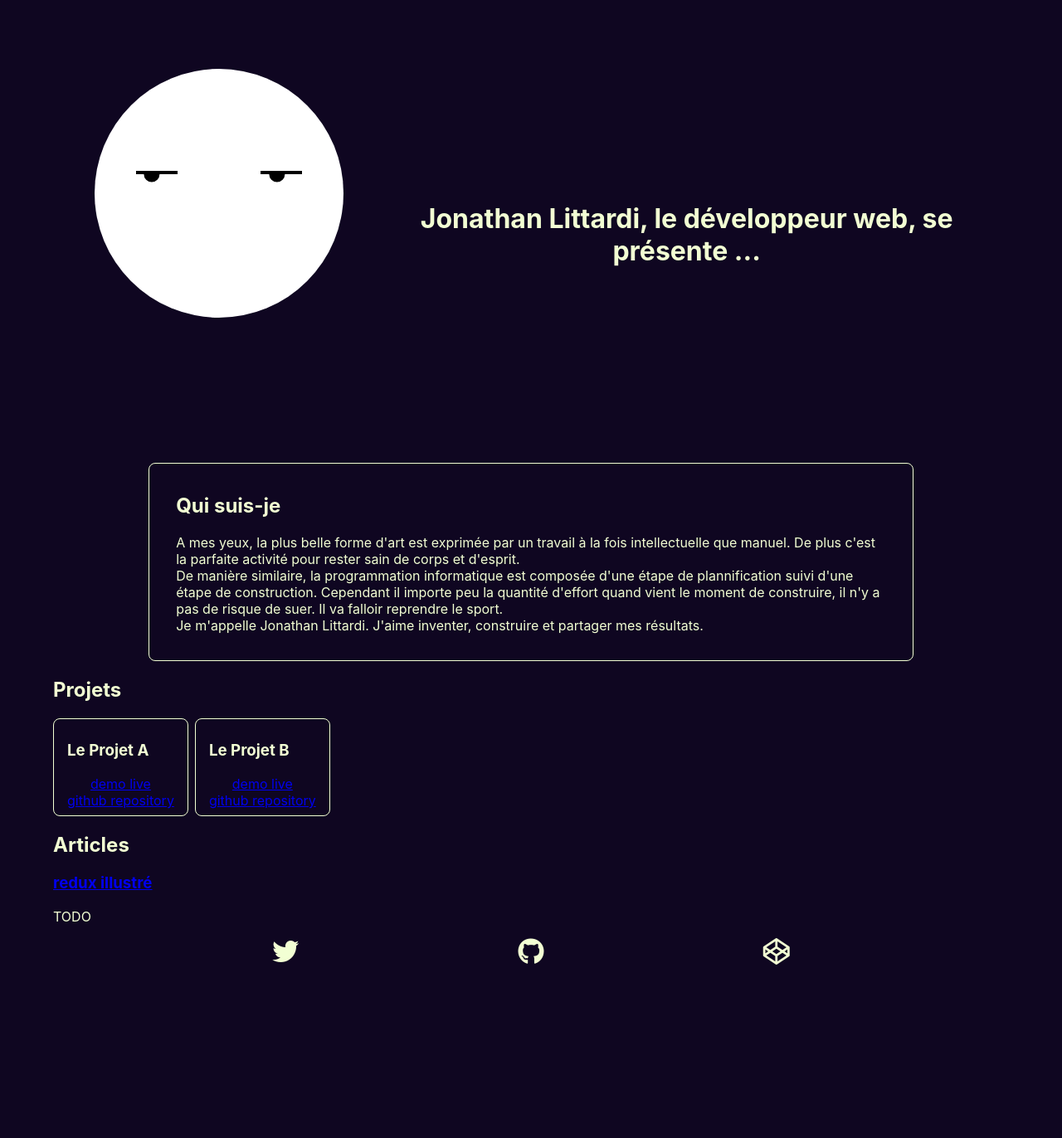
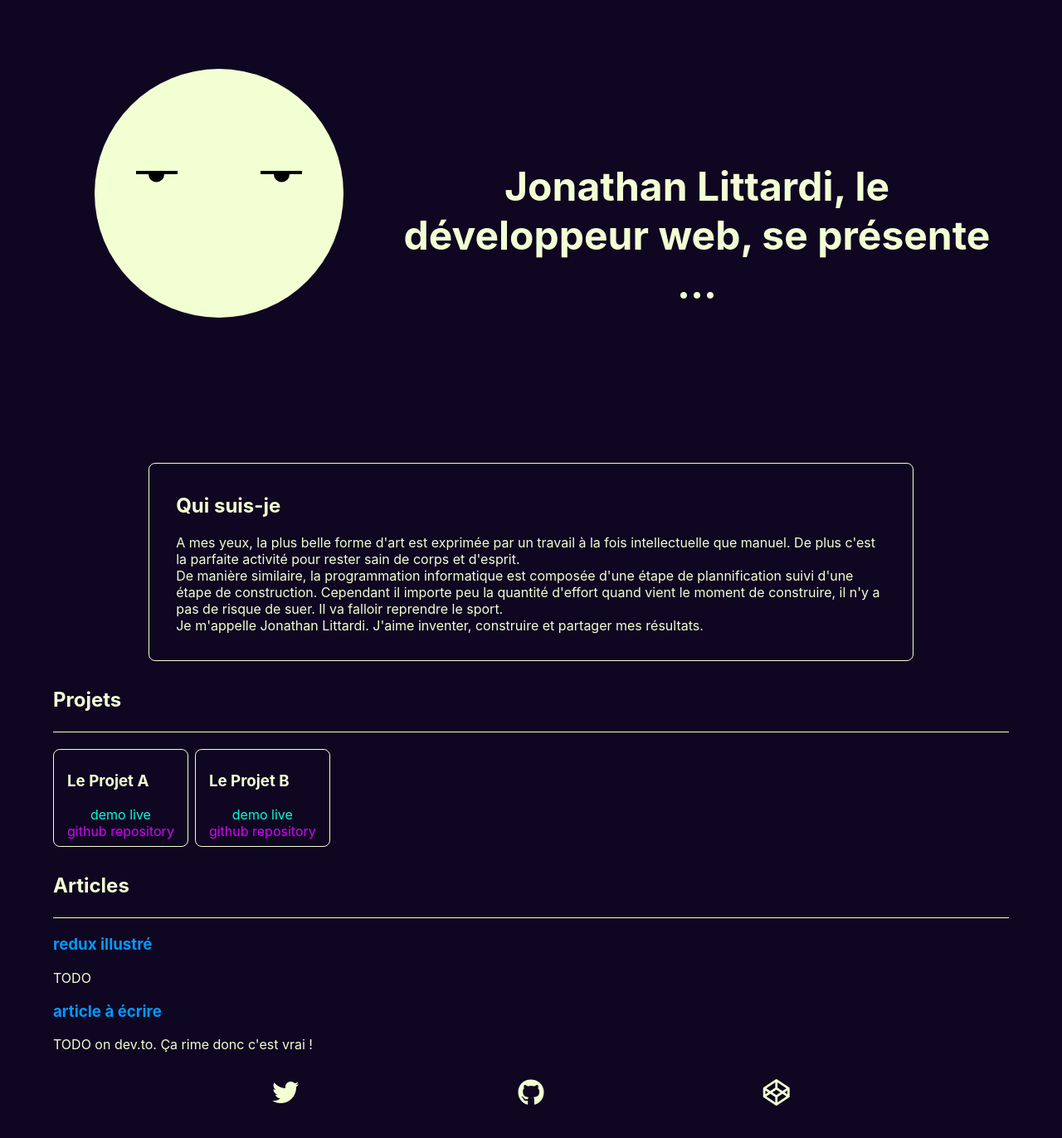
Before and after one commit to gitSushi/getting-to-know-jl, a React (Create React App) app: page / in a window 1280 px wide. Shown: the whole page at 83% size. Before the commit the page ends 1187 px from the top, so only its background shows below. Built offline with nearby package versions, Linux system fonts and the light colour scheme.

Commit message:
rellax added

```diff
--- a/package.json
+++ b/package.json
@@ -9,7 +9,8 @@
     "gsap": "^3.5.0",
     "react": "^16.13.1",
     "react-dom": "^16.13.1",
-    "react-scripts": "3.4.3"
+    "react-scripts": "3.4.3",
+    "rellax": "^1.12.1"
   },
   "scripts": {
     "start": "react-scripts start",
--- a/src/App.css
+++ b/src/App.css
@@ -1,22 +1,36 @@
 * {
   box-sizing: border-box;
+}
+
+:root {
+  --white-green: rgb(242, 255, 211);
 }
 
 body {
   padding: 0.5em 4em;
   background-color: #0f0621;
-  color: rgb(242, 255, 211);
+  color: var(--white-green);
 }
 
 header {
+  background-attachment: fixed;
   display: flex;
   justify-content: center;
   align-items: center;
   word-wrap: break-word;
 }
 
+.svg-portrait {
+  overflow: visible;
+}
+
 header h1 {
   text-align: center;
+  font-size: 3em;
+}
+
+section, .footer-contact {
+  margin-bottom: 2em;
 }
 
 .section-a-propos {
@@ -25,7 +39,7 @@ header h1 {
 }
 /* .article-a-propos {
   width: 80%;
-  background-color: rgb(242, 255, 211);
+  background-color: var(--white-green);
   color: #0f0621;
   padding: 1em 2em;
   border-radius: 8px;
@@ -35,7 +49,7 @@ header h1 {
   width: 80%;
   padding: 1em 2em;
   border-radius: 8px;
-  border: 1px solid rgb(242, 255, 211);
+  border: 1px solid var(--white-green);
 }
 
 .projects {
@@ -45,7 +59,7 @@ header h1 {
 .project {
   padding: 0.5em 1em;
   border-radius: 8px;
-  border: 1px solid rgb(242, 255, 211);
+  border: 1px solid var(--white-green);
 }
 
 .project:not(:last-child){
@@ -58,6 +72,32 @@ header h1 {
   align-items: center;
 }
 
+.project-footer a {
+  text-decoration: none;
+}
+
+.project-anchor-demo {
+  color: rgb(5, 252, 219);
+}
+
+.project-anchor-repo {
+  color: rgb(211, 5, 252);
+}
+
+.section-border {
+  border-bottom: 1px solid var(--white-green);
+  padding-bottom: 1em;
+}
+
+.article-title {
+  text-decoration: none;
+  color: rgb(0, 153, 255);
+}
+
+.article-title:hover {
+  color: rgb(2, 106, 175);
+}
+
 .footer-ul {
   list-style-type: none;
   display: flex;
@@ -68,7 +108,7 @@ header h1 {
 }
 
 .footer-ul a {
-  color: rgb(242, 255, 211);
+  color: var(--white-green);
   transition: color 1s ease-out;
 }
 
@@ -80,16 +120,12 @@ header h1 {
   body {
     padding: 0.5em;
   }
+
   header {
     flex-direction: column-reverse;
   }
-  .footer-ul {
-    /* width: 600px; */
+
+  header h1 {
+    font-size: 2em;
   }
 }
-
-@media (max-width:360px) {
-  .footer-ul {
-    /* width: 300px; */
-  }
-}
--- a/src/App.js
+++ b/src/App.js
@@ -2,27 +2,64 @@ import React, { useRef, useEffect } from "react";
 import "./App.css";
 import { contacts, articles, projects } from "./data";
 import { TweenMax } from "gsap";
+import Rellax from "rellax";
 
 function App() {
-  const refPathEyes = useRef(null)
+  const refPathEyes = useRef(null);
   useEffect(() => {
     TweenMax.to(refPathEyes.current, 0.8, {
       attr: {
-        d: 'M115 202 a1 1 0 0 0 19 0 m132 0 a1 1 0 0 0 19 0'
+        d: "M115 202 a1 1 0 0 0 19 0 m132 0 a1 1 0 0 0 19 0"
       },
-      repeat: -1,
+      repeat: 10,
       yoyo: true
-    })
-  })
+    });
+    const rellax = new Rellax(".rellax", {
+      breakpoints: [576, 768, 1024]
+    });
+  });
+
   return (
     <div className="App">
-      <header>
-        <svg viewbox="0 0 400 550" width="400" height="550">
-          <path d="M50 225 a10 10 0 0 1 300 0 a10 10 0 0 1 -300 0" fill="white" />
-          <path d="M100 200 h50 m100 0 h50" stroke="black" stroke-width="4" fill="none" />
-          <path ref={refPathEyes} d="M105 202 a1 1 0 0 0 19 0 m132 0 a1 1 0 0 0 19 0" fill="black" />
+      <header
+        className="rellax"
+        data-rellax-speed="-4"
+        data-rellax-mobile-speed="-2.5"
+        data-rellax-tablet-speed="-2.5"
+        data-rellax-desktop-speed="-3"
+      >
+        <svg
+          className="svg-portrait"
+          viewbox="0 0 400 550"
+          width="400"
+          height="550"
+        >
+          <path
+            d="M50 225 a10 10 0 0 1 300 0 a10 10 0 0 1 -300 0"
+            fill="rgb(242, 255, 211)"
+          />
+          <path
+            d="M100 200 h50 m100 0 h50"
+            stroke="black"
+            stroke-width="4"
+            fill="none"
+          />
+          <path
+            ref={refPathEyes}
+            d="M105 202 a1 1 0 0 0 19 0 m132 0 a1 1 0 0 0 19 0"
+            fill="black"
+          />
         </svg>
-        <h1>Jonathan Littardi, le développeur web, se présente ...</h1>
+        <h1
+          className="rellax"
+          data-rellax-speed="0"
+          data-rellax-xs-speed="-3"
+          data-rellax-mobile-speed="-1.7"
+          data-rellax-tablet-speed="-5"
+          data-rellax-desktop-speed="0"
+        >
+          Jonathan Littardi, le développeur web, se présente ...
+        </h1>
       </header>
       <section className="section-a-propos">
         <article className="article-a-propos">
@@ -32,40 +69,56 @@ function App() {
             la fois intellectuelle que manuel. De plus c'est la parfaite
             activité pour rester sain de corps et d'esprit.
             <br />
-            De manière similaire, la programmation
-            informatique est composée d'une étape de plannification suivi d'une
-            étape de construction. Cependant il importe peu la quantité d'effort
-            quand vient le moment de construire, il n'y a pas de risque de suer.
-            Il va falloir reprendre le sport.
+            De manière similaire, la programmation informatique est composée
+            d'une étape de plannification suivi d'une étape de construction.
+            Cependant il importe peu la quantité d'effort quand vient le moment
+            de construire, il n'y a pas de risque de suer. Il va falloir
+            reprendre le sport.
             <br />
-            Je m'appelle Jonathan Littardi. J'aime inventer, construire et partager mes résultats.
+            Je m'appelle Jonathan Littardi. J'aime inventer, construire et
+            partager mes résultats.
           </p>
         </article>
       </section>
       <section>
-        <h2>Projets</h2>
+        <h2 className="section-border">Projets</h2>
         <div className="projects">
           {projects.map((project, index) => (
             <div key={index} className="project">
               <h3>{project.title}</h3>
               <footer className="project-footer">
-              <a rel="noopener noreferrer" target="_blank" href={project.demo}>
-                demo live
-              </a>
-              <a rel="noopener noreferrer" target="_blank" href={project.repo}>
-                github repository
-              </a>
+                <a
+                  className="project-anchor-demo"
+                  rel="noopener noreferrer"
+                  target="_blank"
+                  href={project.demo}
+                >
+                  demo live
+                </a>
+                <a
+                  className="project-anchor-repo"
+                  rel="noopener noreferrer"
+                  target="_blank"
+                  href={project.repo}
+                >
+                  github repository
+                </a>
               </footer>
             </div>
           ))}
         </div>
       </section>
       <section>
-        <h2>Articles</h2>
+        <h2 className="section-border">Articles</h2>
         {articles.map((article, index) => (
           <div key={index}>
             <h3>
-              <a rel="noopener noreferrer" target="_blank" href={article.href}>
+              <a
+                className="article-title"
+                rel="noopener noreferrer"
+                target="_blank"
+                href={article.href}
+              >
                 {article.title}
               </a>
             </h3>
@@ -73,7 +126,7 @@ function App() {
           </div>
         ))}
       </section>
-      <footer>
+      <footer className="footer-contact">
         <ul className="footer-ul">
           {contacts.map((contact, index) => (
             <div key={index}>
--- a/src/data.js
+++ b/src/data.js
@@ -16,6 +16,11 @@ export const articles = [
     title: "redux illustré",
     href: "https://redux-illustrated.blogspot.com/2020/07/redux-illustrated.html",
     summary: "TODO"
+  },
+  {
+    title: "article à écrire",
+    href: "https://dev.to",
+    summary: "TODO on dev.to. Ça rime donc c'est vrai !"
   },
 ]
 
```
Also changed, not shown: public/index.html (+12 -3 lines), 1 other file (tests, documents, lock files or other folders).
